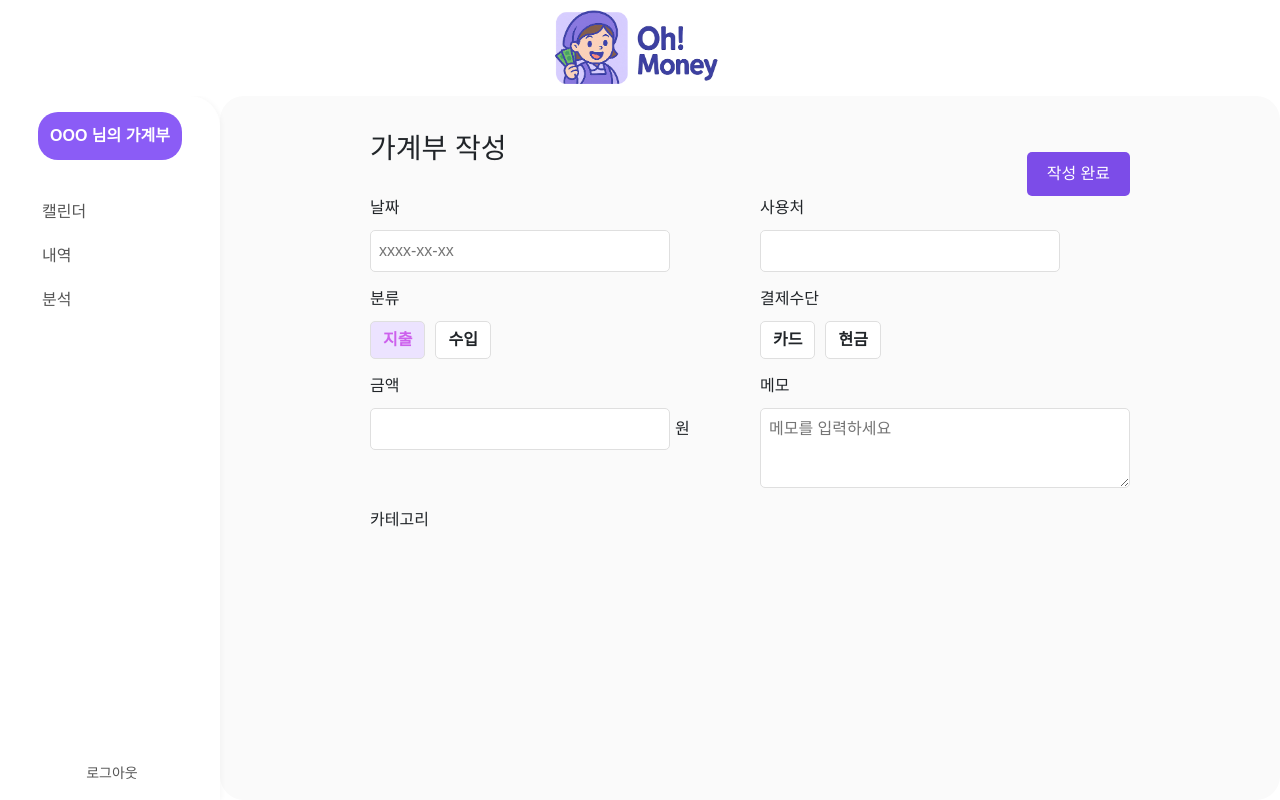
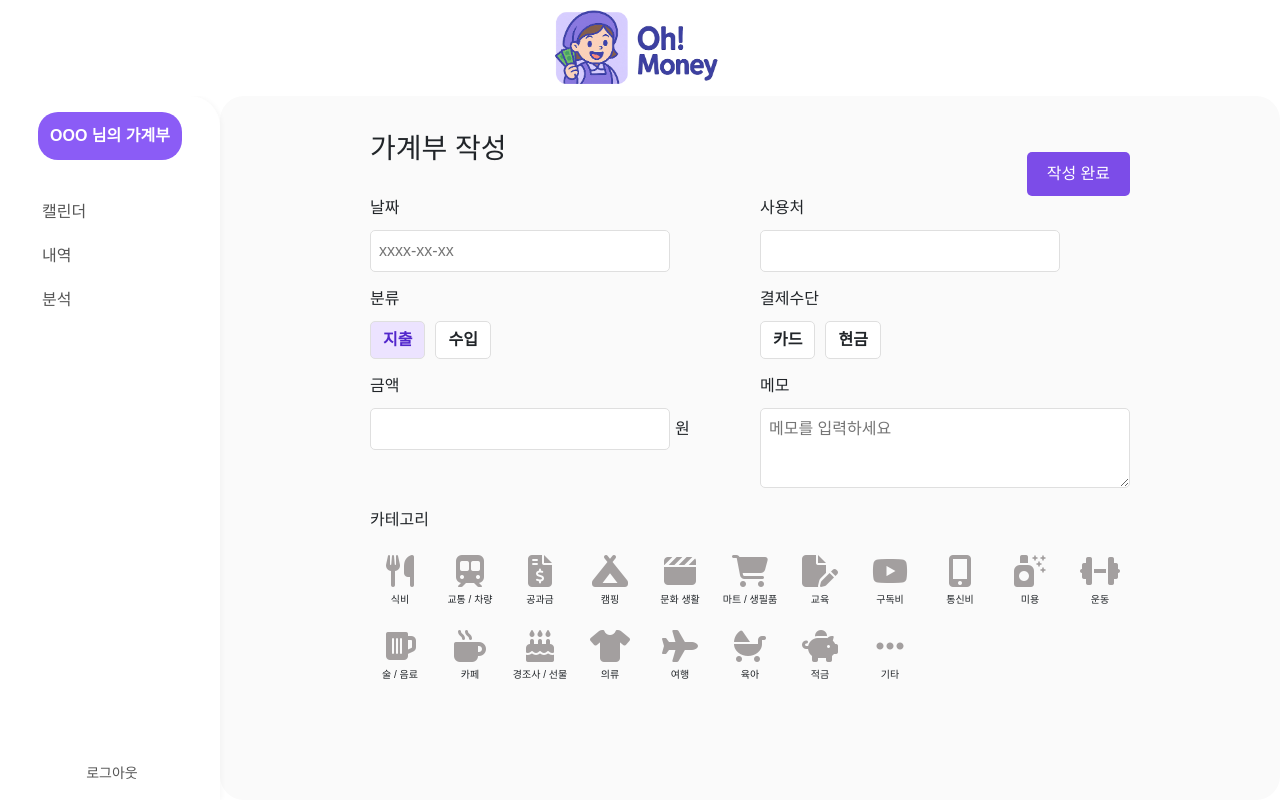
Before and after one commit to gaeguul/ohmoney, a Vue app: page /accounts/new in a window 1280 px wide. Built offline with nearby package versions, Linux system fonts and the light colour scheme; a web font is replaced by a local one.

Commit message:
add/#11 폼의 필드명 변경

```diff
--- a/src/pages/account/AccountCreatePage.vue
+++ b/src/pages/account/AccountCreatePage.vue
@@ -170,7 +170,7 @@ const changeCategoryIncome = () => {
 
 .submit input[type='radio']:checked + span {
   background-color: #ece3ff;
-  color: #cd61ed;
+  color: #5227cc;
 }
 
 .memo-row {
--- a/src/pages/account/accountAssets/AccountIcon.vue
+++ b/src/pages/account/accountAssets/AccountIcon.vue
@@ -2,8 +2,8 @@
   <span v-for="item in props.icons" :key="item.name">
     <label class="submit">
       <input type="radio" name="cash" id="cash" />
-      <i :class="item.icon" class="custom-icon-color"></i>
-      <div>{{ item.name }}</div>
+      <i :class="item.categoryIcon" class="custom-icon-color"></i>
+      <div>{{ item.categoryName }}</div>
     </label>
   </span>
 </template>
```
